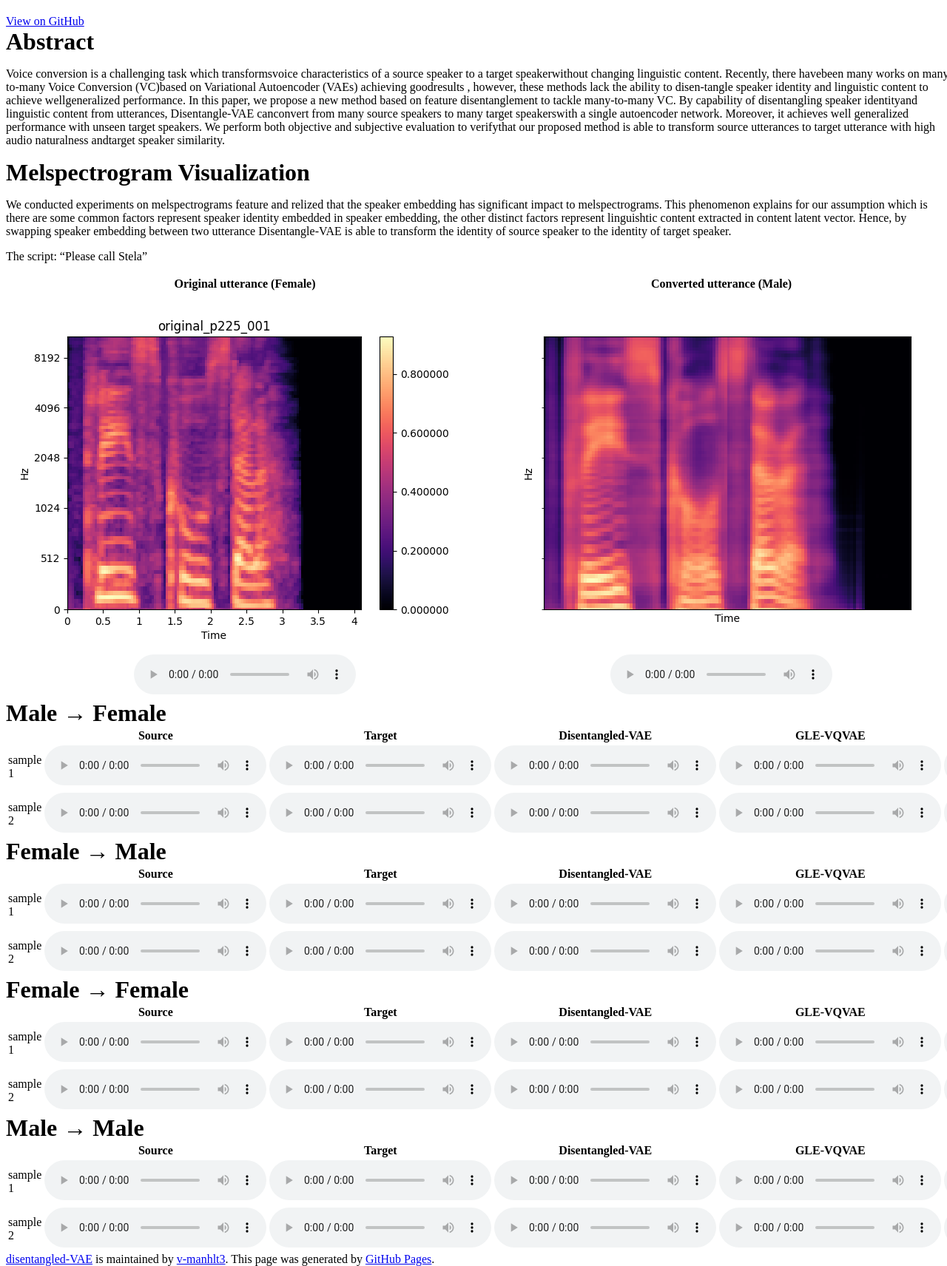
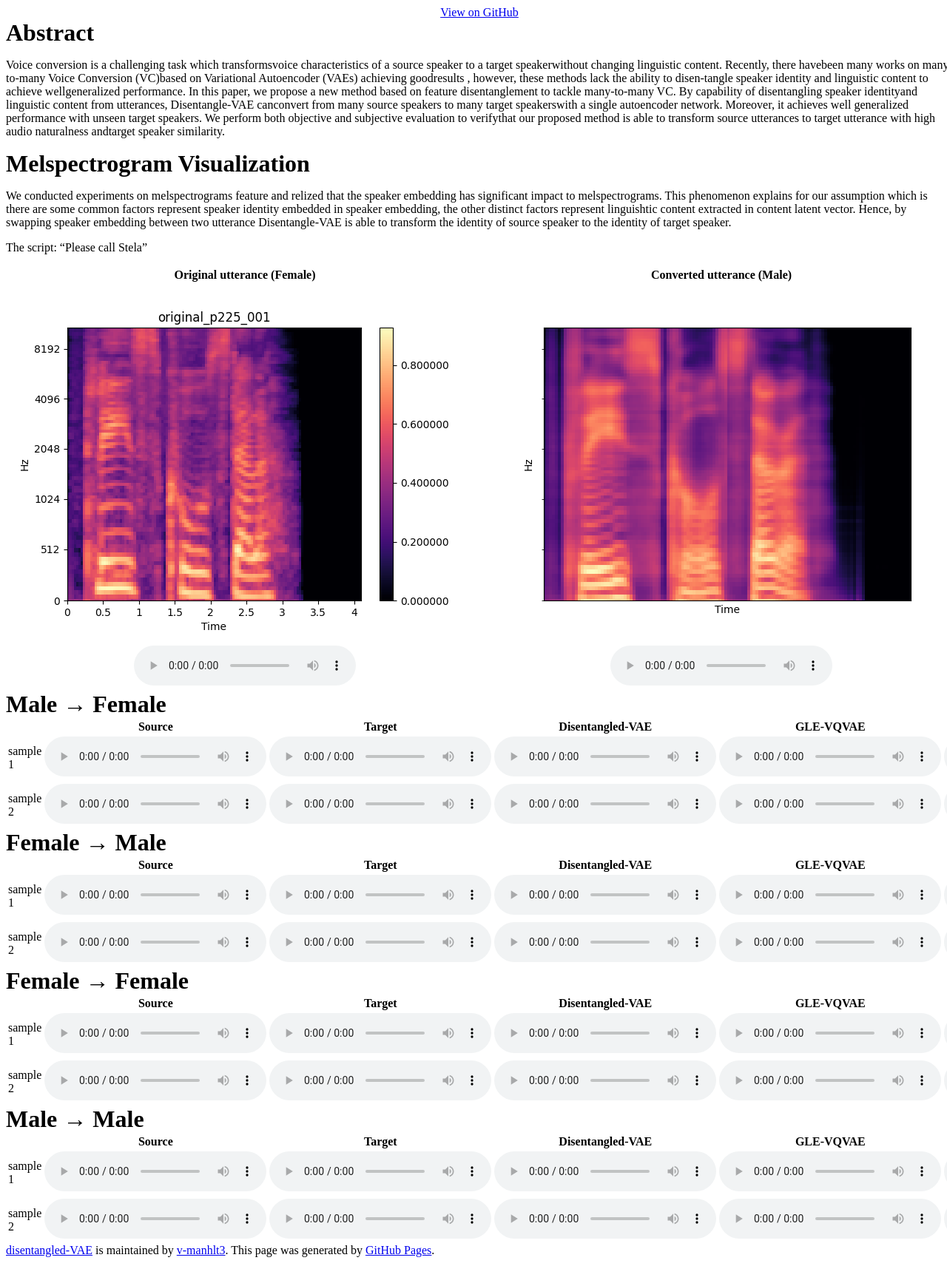
Before and after one commit to v-manhlt3/disentangled-VAE, a Jekyll site: the page built from index.md, in a window 1280 px wide. Shown: the whole page at 74% size. Built offline with Jekyll 4.4.1, drawn with Linux system fonts in a browser that asks for light colours; our own code applies the rules of GitHub Pages for plain Markdown files; the repository's description, which GitHub fills in, is left out.

Commit message:
Update default.html

```diff
--- a/_layouts/default.html
+++ b/_layouts/default.html
@@ -43,10 +43,12 @@
 
     <header class="page-header" role="banner">
       <!--<h1 class="project-name">{{ page.title | default: site.title | default: site.github.repository_name }}</h1>-->
-      <h2 class="project-tagline">{{ page.description | default: site.description | default: site.github.project_tagline }}</h2>
+      <center>
+      <h1 class="project-tagline">{{ page.description | default: site.description | default: site.github.project_tagline }}</h1>
       {% if site.github.is_project_page %}
         <a href="{{ site.github.repository_url }}" class="btn">View on GitHub</a>
       {% endif %}
+      </center>
       {% if site.show_downloads %}
         <a href="{{ site.github.zip_url }}" class="btn">Download .zip</a>
         <a href="{{ site.github.tar_url }}" class="btn">Download .tar.gz</a>
```
